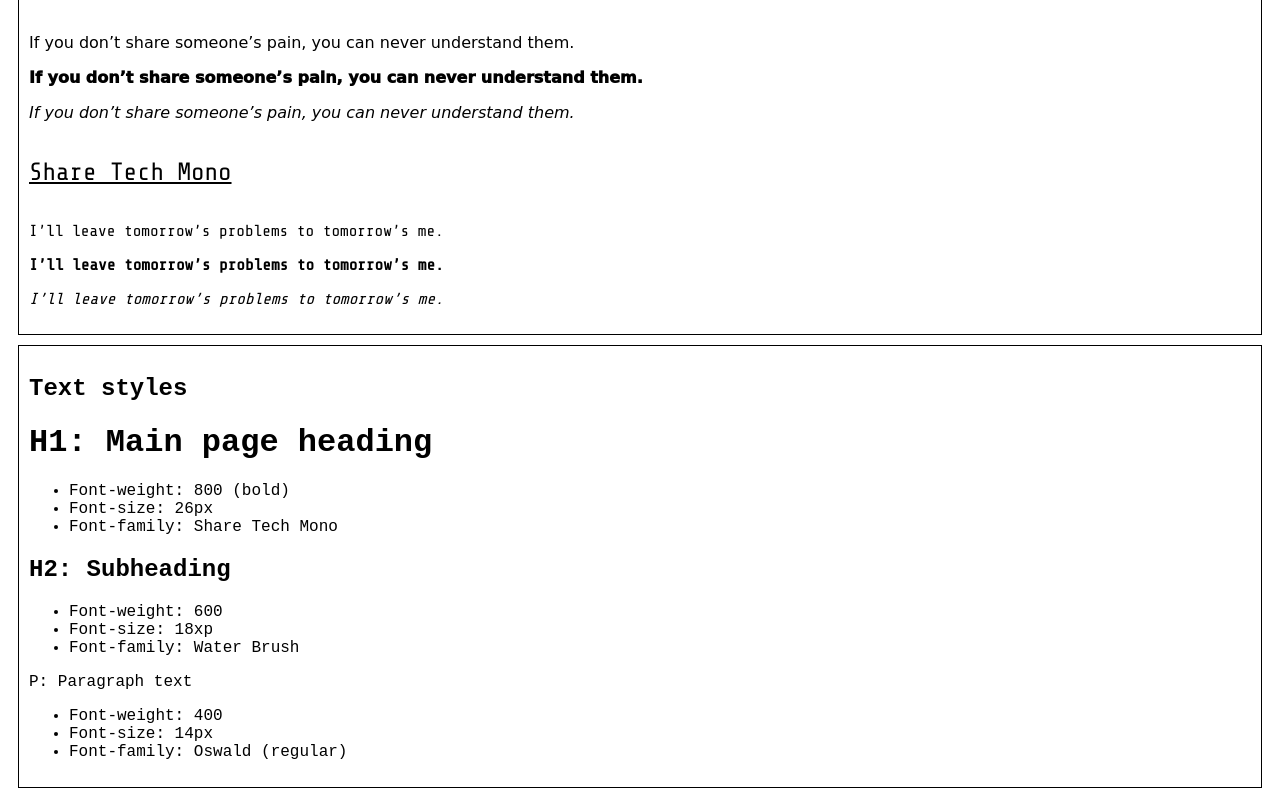
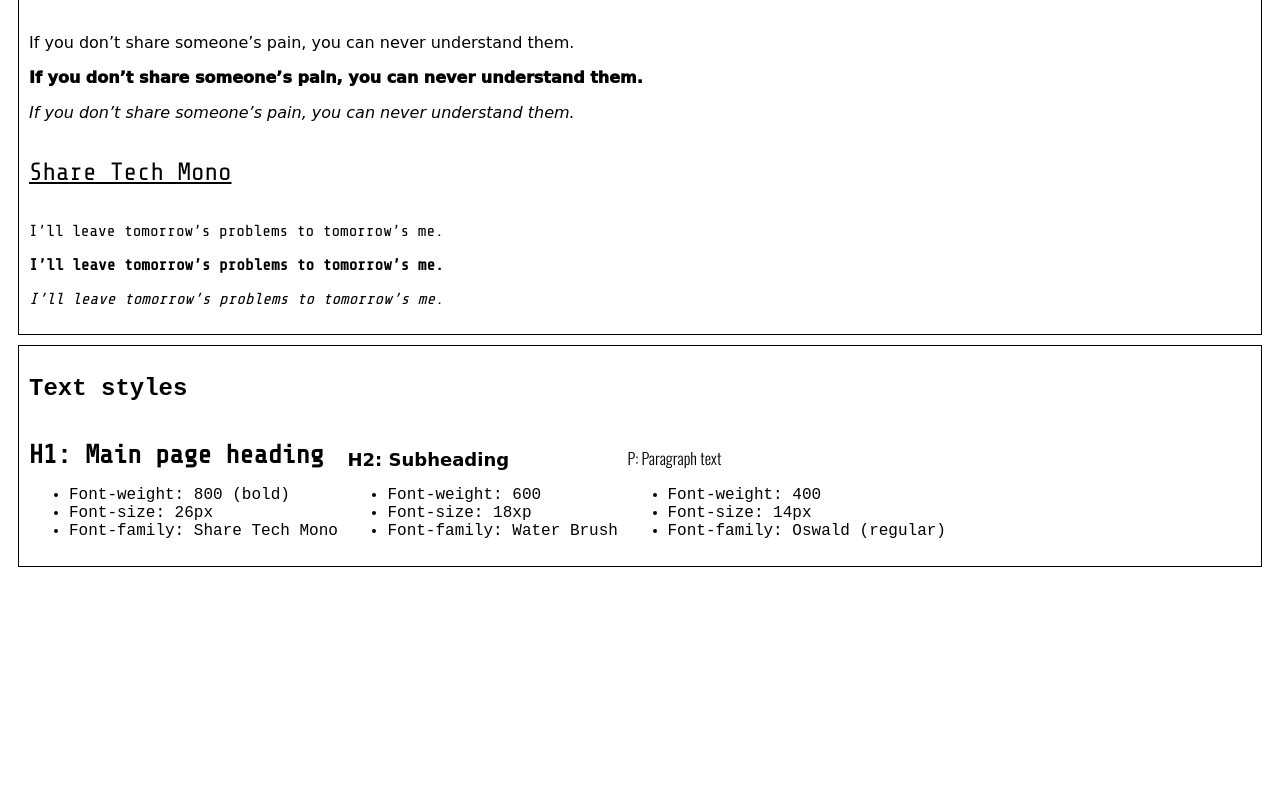
Before and after one commit to blackrebelradio1992/Website-Design-System, a plain HTML site: page index.html in a window 1280 px wide. Shown: the part 828-1626 px from the top of the page. After the commit the page ends 1405 px from the top, so only its background shows below. Drawn offline with nearby package versions, Linux system fonts and the light colour scheme; a web font is replaced by a local one.

Commit message:
final css updated

```diff
--- a/index.html
+++ b/index.html
@@ -86,7 +86,7 @@
                 </ul>
             </div>
             <div class="text-panel">
-                <h2 class="Sub">H2: Subheading</h2>
+                <h2 class="sub">H2: Subheading</h2>
                 <ul>
                     <li>Font-weight: 600</li>
                     <li>Font-size: 18xp</li>
--- a/styles.css
+++ b/styles.css
@@ -42,9 +42,9 @@ body {
 }
 
 .font-label {
+    display: inline-block;
     font-size: 25px;
     text-decoration: underline;
-    display: inline-block;
     width: 50%;
     margin: 20px auto;
 }
@@ -72,3 +72,25 @@ body {
 .share-tech-mono {
     font-family: 'Share Tech Mono', monospace;
 }
+
+.text-panel {
+    display: inline-block;
+}
+
+.header {
+    font-weight: 800;
+    font-size: 26px;
+    font-family: 'Share Tech Mono', monospace;
+}
+
+.sub {
+    font-weight: 600;
+    font-size: 18px;
+    font-family: 'Water Brush', cursive;
+}
+
+.pgraph {
+    font-weight: 400;
+    font-size: 16px;
+    font-family: 'Oswald', sans-serif;
+}
```
